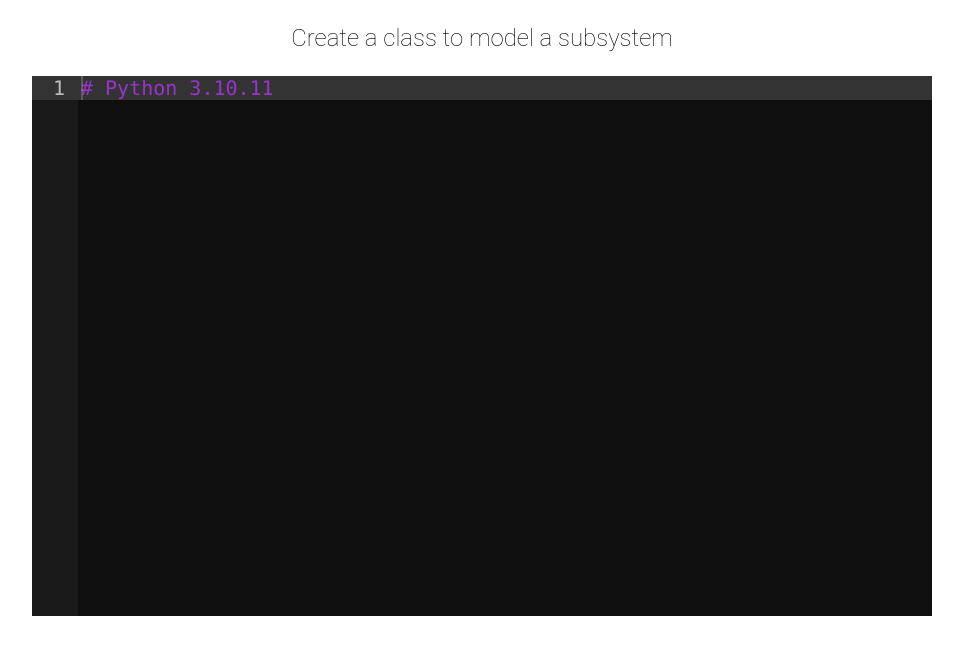
After one commit to willAlbertini707/HSFEditor, a Flask app: template templates/model.html in a window 1280 px wide. The commit adds this page. Shown: the top 655 px of the page, without its empty margins (158-1121 px from the left). Run offline with Flask 3, Linux system fonts and the light colour scheme; the template is opened without the code that fills it, so the values that code supplies are empty; some libraries are stand-ins or nearby versions.

Commit message:
Added button hover attribute to index. Added a model page to handle creation of new subsystems.

```diff
--- a/main.py
+++ b/main.py
@@ -10,7 +10,7 @@ def index():
 
 @app.route("/result")
 def result():
-    return "<h1>Hello</h1>"
+    return render_template("model.html")
 
 def open_browser():
   webbrowser.open_new("http://127.0.0.1:5000")
--- /dev/null
+++ b/styling/model.css
@@ -0,0 +1,24 @@
+h3.question {
+    font-family: "Roboto", sans-serif;
+    font-size: 24px;
+    text-align: center;
+    font-weight: 100;
+}
+
+.editor-container {
+    width: 900px;
+    height: 540px;
+    margin: 20px auto;
+    position: relative;
+}
+
+#editor {
+    position: absolute;
+    left: 0;
+    right: 0;
+    top: 0;
+    bottom: 0;
+    height: 100%;
+    width: 100%;
+    font-size: 20px;
+}
--- /dev/null
+++ b/styling/model.js
@@ -0,0 +1,6 @@
+let editor = document.querySelector("#editor");
+
+ace.edit(editor, {
+    theme: 'ace/theme/vibrant_ink',
+    mode: "ace/mode/python"
+})
--- a/templates/index.html
+++ b/templates/index.html
@@ -3,6 +3,7 @@
     <head>
         <link href='https://fonts.googleapis.com/css?family=Roboto:400,300,500,100' rel='stylesheet' type='text/css'>
         <link href="/styling/index.css" rel="stylesheet">
+        <title>HSF</title>
     </head>
 
 
--- /dev/null
+++ b/templates/model.html
@@ -0,0 +1,24 @@
+<!DOCTYPE html>
+<html lang="en">
+<head>
+    <meta charset="UTF-8">
+    <meta http-equiv="X-UA-Compatible" content="IE=edge">
+    <meta name="viewport" content="width=device-width, initial-scale=1.0">
+    <title>Model Editor</title>
+    <link rel="stylesheet" href="/styling/model.css">
+</head>
+<body>
+
+    <h3 class="question">Create a class to model a subsystem</h3>
+
+
+    <div class="editor-container">
+        <div id="editor"># Python 3.10.11</div>
+
+
+    </div>
+
+    <script src="https://cdnjs.cloudflare.com/ajax/libs/ace/1.23.1/ace.js"></script>
+    <script src="/styling/model.js"></script>
+</body>
+</html>
--- /dev/null
+++ b/test_suite/test_module1.py
@@ -0,0 +1,2 @@
+import unittest
+import sys, inspect
```
Also changed, not shown: styling/index.css (+8 -0 lines), test.py (added, +16 -0 lines).
